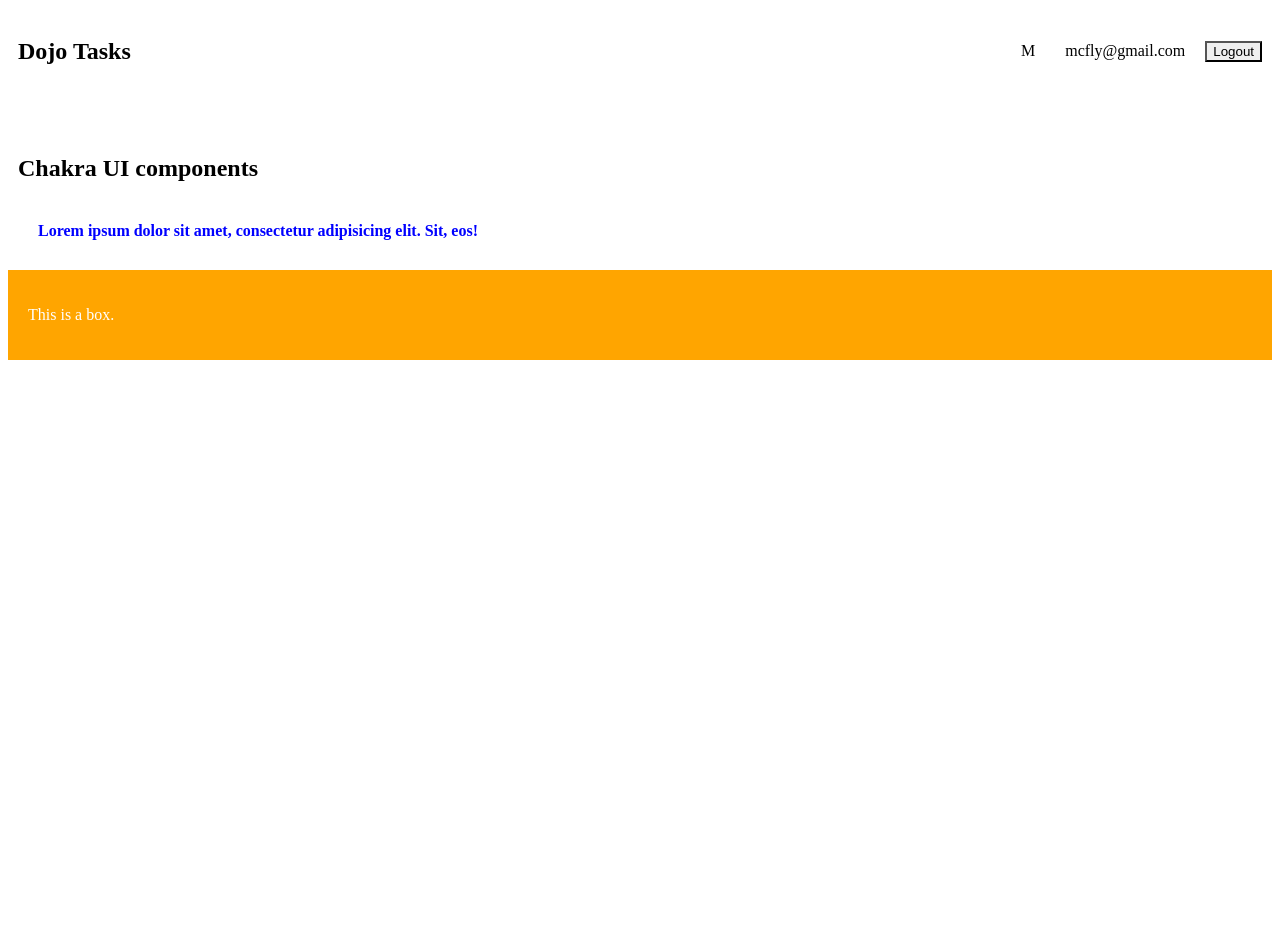
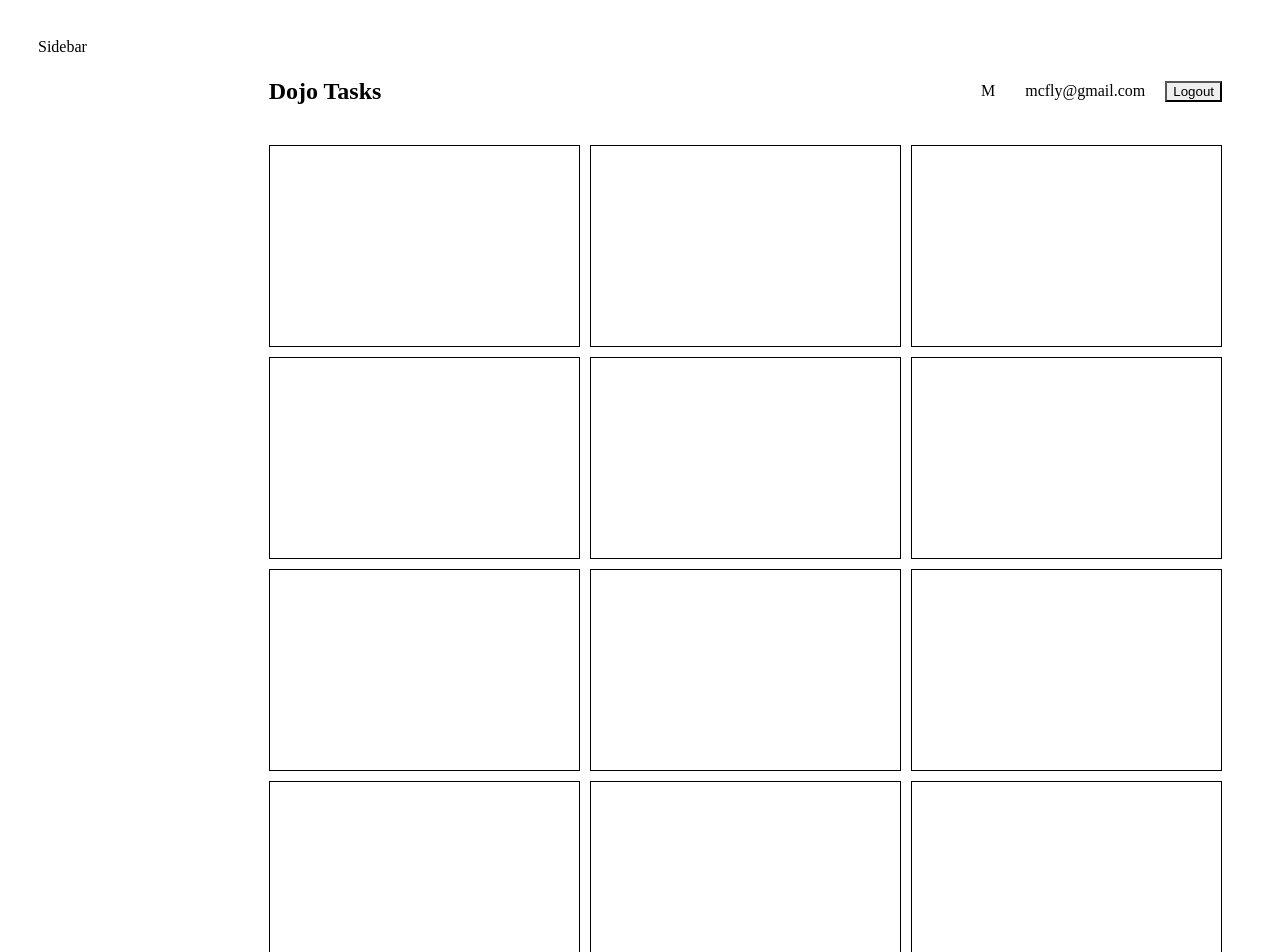
Before and after one commit to MyoMyatMin/chakra-ui-crash-course, a React (Vite) app: page / in a window 1280 px wide. Shown: the top 952 px of the page. Before the commit the page ends 800 px from the top, so only its background shows below. Built offline with nearby package versions, Linux system fonts and the light colour scheme; the HTML template or start-up script is replaced by a standard one.

Commit message:
Grid Layouts

```diff
--- a/src/layouts/RootLayout.jsx
+++ b/src/layouts/RootLayout.jsx
@@ -1,11 +1,22 @@
 import { Outlet } from "react-router-dom";
 import Navbar from "../components/Navbar";
-
+import { Grid, GridItem } from "@chakra-ui/react";
 export default function RootLayout() {
   return (
-    <div>
-      <Navbar />
-      <Outlet />
-    </div>
+    <Grid templateColumns="repeat(6,1fr)" bg="gray.5">
+      <GridItem
+        as="aside"
+        colSpan="1"
+        bg="purple.400"
+        minHeight="100hv"
+        p="30px"
+      >
+        <span>Sidebar</span>
+      </GridItem>
+      <GridItem as="main" colSpan="5" p="40px">
+        <Navbar />
+        <Outlet />
+      </GridItem>
+    </Grid>
   );
 }
--- a/src/pages/Dashboard.jsx
+++ b/src/pages/Dashboard.jsx
@@ -1,31 +1,28 @@
-import { Box, Container, Heading, Text } from "@chakra-ui/react";
+import { Box, SimpleGrid } from "@chakra-ui/react";
 import React from "react";
 
 export default function Dashboard() {
-  const boxStyles = {
-    p: "10px",
-    bg: "purple.400",
-    color: "white",
-    textAlign: "center",
-    filter: "blur(2px)",
-    ":hover": {
-      color: "black",
-      bg: "blue.200",
-    },
-  };
   return (
-    <Container as="section" maxW="4xl" py="20px">
-      <Heading my="30px" p="10px">
-        Chakra UI components
-      </Heading>
-      <Text ml="30px" color="blue" fontWeight="bold">
-        Lorem ipsum dolor sit amet, consectetur adipisicing elit. Sit, eos!
-      </Text>
-      <Box my="30px" p="20px" bg="orange">
-        <Text color="white">This is a box.</Text>
-      </Box>
+    <SimpleGrid p="10px" spacing={10} minChildWidth="250px">
+      <Box bg="white" h="200px" border="1px solid"></Box>
+      <Box bg="white" h="200px" border="1px solid"></Box>
+      <Box bg="white" h="200px" border="1px solid"></Box>
+      <Box bg="white" h="200px" border="1px solid"></Box>
 
-      <Box sx={boxStyles}>Hello, Bots!</Box>
-    </Container>
+      <Box bg="white" h="200px" border="1px solid"></Box>
+      <Box bg="white" h="200px" border="1px solid"></Box>
+      <Box bg="white" h="200px" border="1px solid"></Box>
+      <Box bg="white" h="200px" border="1px solid"></Box>
+
+      <Box bg="white" h="200px" border="1px solid"></Box>
+      <Box bg="white" h="200px" border="1px solid"></Box>
+      <Box bg="white" h="200px" border="1px solid"></Box>
+      <Box bg="white" h="200px" border="1px solid"></Box>
+
+      <Box bg="white" h="200px" border="1px solid"></Box>
+      <Box bg="white" h="200px" border="1px solid"></Box>
+      <Box bg="white" h="200px" border="1px solid"></Box>
+      <Box bg="white" h="200px" border="1px solid"></Box>
+    </SimpleGrid>
   );
 }
```
